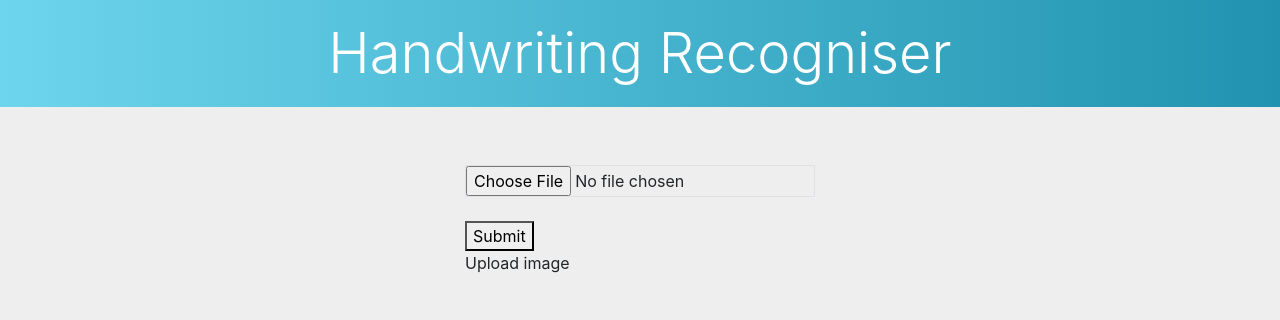
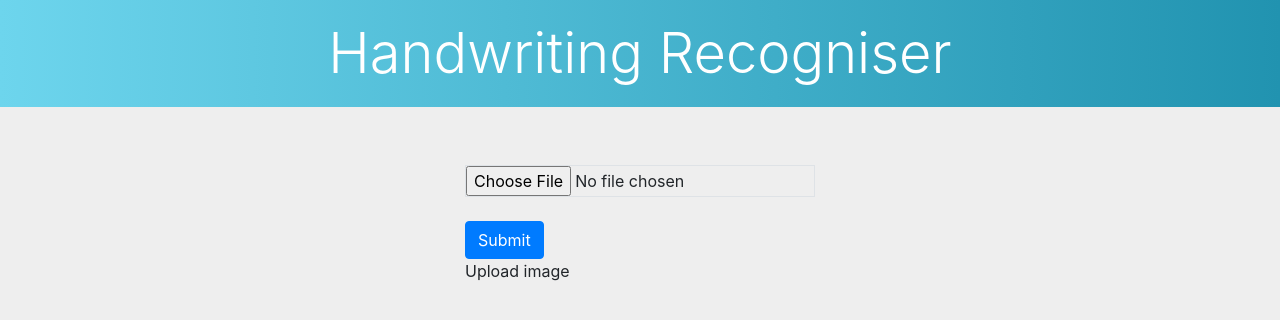
Before and after one commit to MiguelSor/ml-number-project, a Flask app: template templates/home.html in a window 1280 px wide. Shown: the top 320 px of the page. Run offline with Flask 2, Linux system fonts and the light colour scheme; the template is opened without the code that fills it, so the values that code supplies are empty; some libraries are stand-ins or nearby versions.

Commit message:
added redirect and styled button

```diff
--- a/app.py
+++ b/app.py
@@ -1,4 +1,4 @@
-from flask import Flask, render_template, request
+from flask import Flask, render_template, request, redirect, url_for
 import os
 import glob
 import cv2
@@ -53,7 +53,7 @@ def home():
 
     return render_template('home.html')
 
-@app.route('/result', methods = ['POST'])
+@app.route('/result', methods = ['GET','POST'])
 def result():
     keras.backend.clear_session()
     model = tf.keras.models.load_model('num.model')
@@ -78,12 +78,15 @@ def result():
             prediction = model.predict(imgcv)
 
             result = "The number is probably a {}".format(np.argmax(prediction))
+            return render_template('result.html', result = result, img = img)
 
-            return render_template('result.html', result = result, img = img)
         else:
 
             result = 'Upload number to analyse'
             return render_template('result.html', result = result)
 
+    else:
+        return redirect(url_for('home'))
+
 if __name__ == '__main__':
     app.run(threaded=False)
--- a/templates/home.html
+++ b/templates/home.html
@@ -39,7 +39,7 @@
                 <form id="loaded" action="/result", method="POST", enctype="multipart/form-data">
                     <input type="file" class="form-control-file border" name="file" value="file">
                     <br>
-                    <button type="submit" value="submit" onclick="load()">Submit</button>
+                    <button class="btn btn-primary" type="submit" value="submit" onclick="load()">Submit</button>
                     <br>
                     <label for="file">Upload image</label>
                 </form>
--- a/templates/result.html
+++ b/templates/result.html
@@ -41,7 +41,7 @@
                 <form action="/result", method="POST", enctype="multipart/form-data">
                     <input type="file" class="form-control-file border" name="file" value="file">
                     <br>
-                    <button type="submit" value="submit" onclick="load()">Submit</button>
+                    <button class="btn btn-primary" type="submit" value="submit" onclick="load()">Submit</button>
                     <br>
                     <label for="file">Upload image</label>
                 </form>
```
Also changed, not shown: static/uploads/4.png (added), static/uploads/8.png (deleted).
